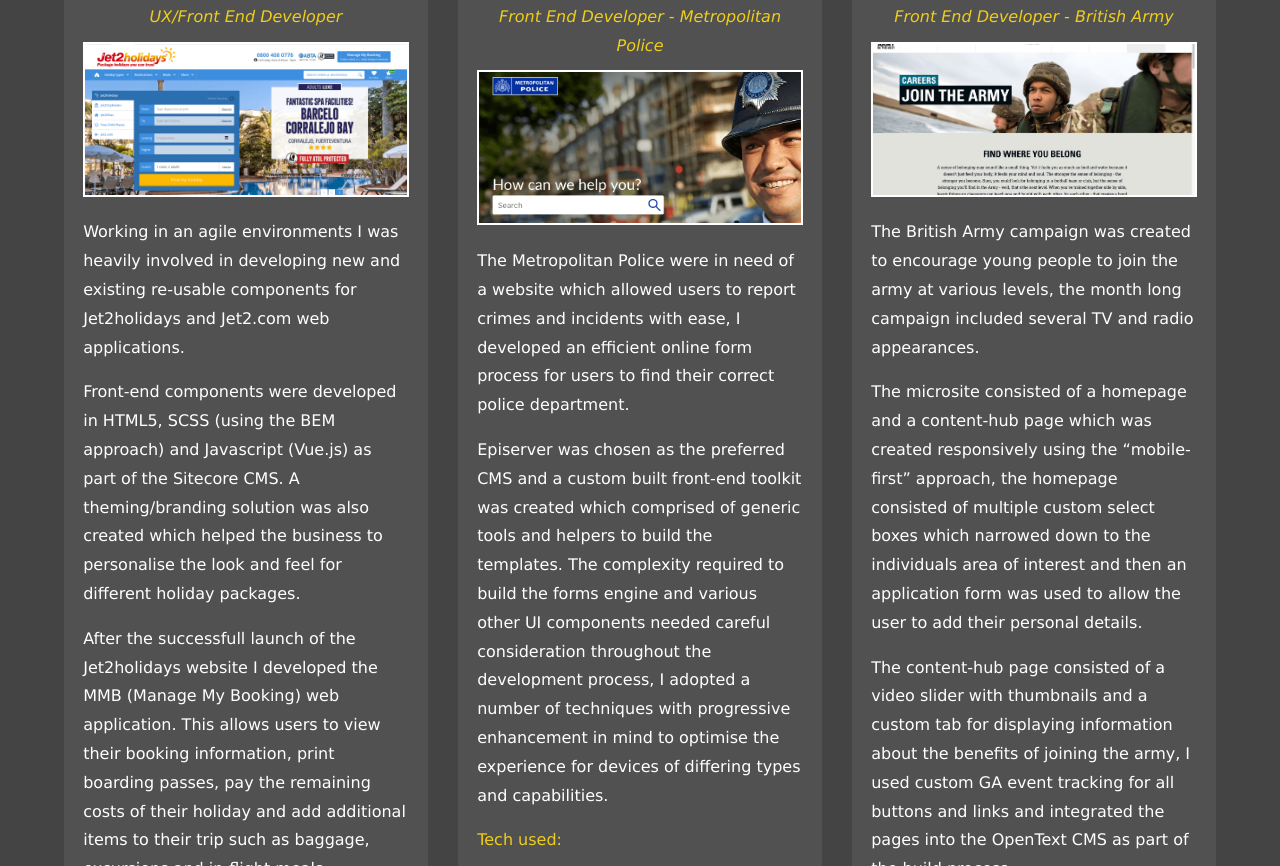
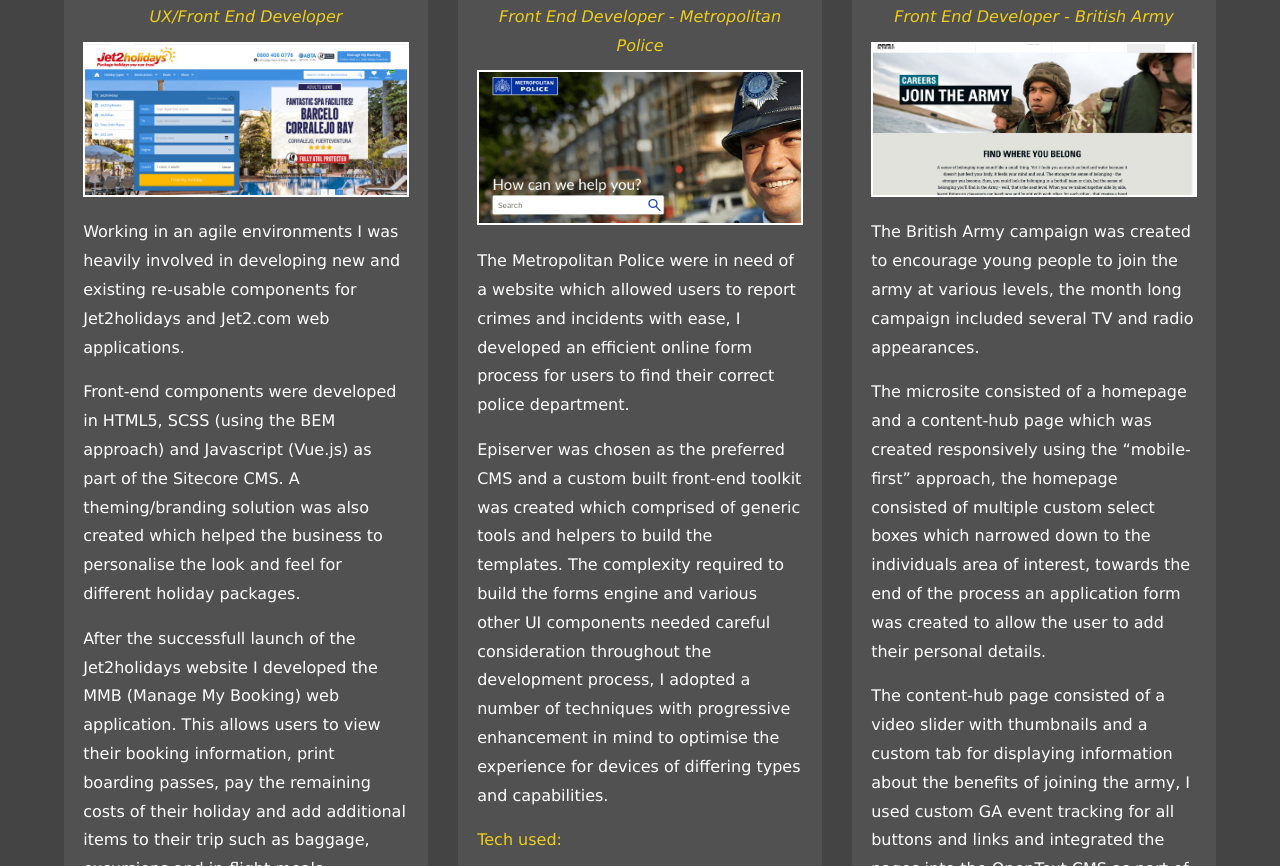
Before and after one commit to mjhussain21/web-portfolio, a website: page dist/projects.html in a window 1280 px wide. Shown: the part 378-1244 px from the top of the page. Drawn offline with Linux system fonts and the light colour scheme.

Commit message:
update text

```diff
--- a/dist/projects.html
+++ b/dist/projects.html
@@ -146,8 +146,7 @@
         <div class="project-card__info">
           <p>The British Army campaign was created to encourage young people to join the army at various levels, the month long campaign included several TV and radio appearances.</p>
 
-          <p>The microsite consisted of a homepage and a content-hub page which was created responsively using the “mobile-first” approach, the homepage consisted of multiple custom select boxes which narrowed down to the individuals area of interest and then
-            an application form was used to allow the user to add their personal details.</p>
+          <p>The microsite consisted of a homepage and a content-hub page which was created responsively using the “mobile-first” approach, the homepage consisted of multiple custom select boxes which narrowed down to the individuals area of interest, towards the end of the process an application form was created to allow the user to add their personal details.</p>
 
           <p>The content-hub page consisted of a video slider with thumbnails and a custom tab for displaying information about the benefits of joining the army, I used custom GA event tracking for all buttons and links and integrated the pages into the OpenText CMS as part of the build process.</p>
 
```
